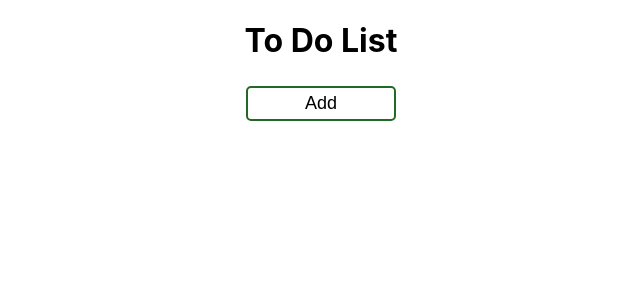
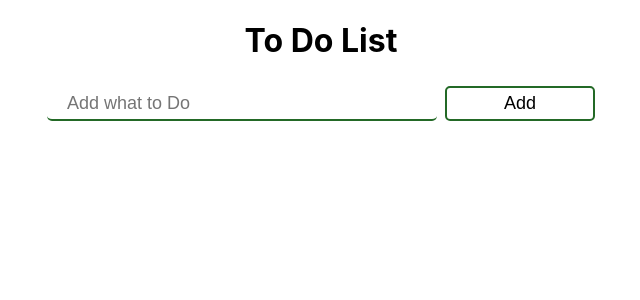
Before and after one commit to haykbazoyan/To_Do_List, a React (Create React App) app: page / in a window 1280 px wide. Shown: the top 300 px of the page, without its empty margins (319-959 px from the left). Built offline with nearby package versions, Linux system fonts and the light colour scheme.

Commit message:
feat: create input component

```diff
--- a/src/components/Input/Input.jsx
+++ b/src/components/Input/Input.jsx
@@ -0,0 +1,7 @@
+import styles from './Input.module.css'
+
+export default function Input({type, placeholder, onChange}) {
+    return (
+        <input className={`${styles.inputStyle}`} type={type} placeholder={placeholder} onChange={onChange} />
+    )
+}
--- /dev/null
+++ b/src/components/Input/Input.module.css
@@ -0,0 +1,11 @@
+.inputStyle {
+    width: 350px;
+    color: black;
+    border: none;
+    border-bottom: 2px solid #236926;
+    padding: 5px 20px;
+    font-size: 18px;
+    margin: 4px 4px;
+    border-radius: 5px;
+    outline: none;
+  }
--- a/src/components/ToDo/ToDo.jsx
+++ b/src/components/ToDo/ToDo.jsx
@@ -1,24 +1,34 @@
 import React from 'react';
 import Button from '../Button/Button';
-
+import Input from '../Input/Input';
 export default class ToDo extends React.Component {
     constructor(props) {
         super(props)
         this.state = {
-            def: 1
+            inputValue: '',
         }
     }
 
-    handleClick = () => {
+    handleClick = (e) => {
         this.setState((lastVal) => ({
-            def: lastVal.def + 1,
+            inputValue: e.target.value
         }));
-        console.log(this.state.def)
+        console.log('value', this.state.inputValue)
+    }
+
+    setInputValue = (e) => {
+        this.setState(() => ({
+            inputValue: e.target.value
+        }));
     }
 
     render() {
         return (
-            <Button onClick={this.handleClick} isDisable="false" btnName="Add"/>
+            <div>
+                <Input value={this.state.inputValue} type="text" placeholder="Add what to Do" onChange={this.setInputValue} />
+                <Button onClick={this.handleClick} isDisable="false" btnName="Add"/>
+            </div>
+
         );
     }
 }
```
Also changed, not shown: src/components/Input/Input.css (deleted).
